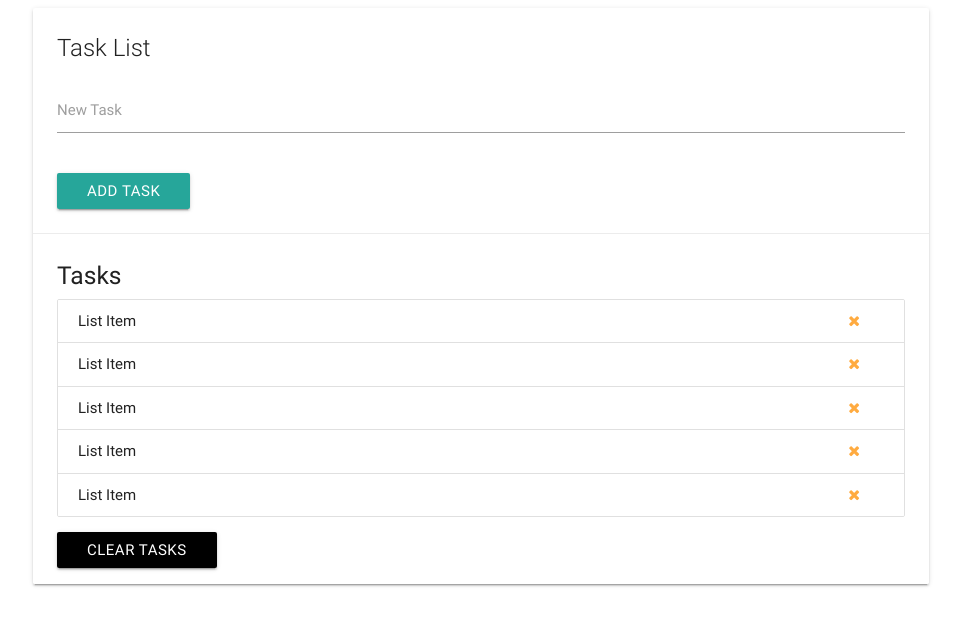
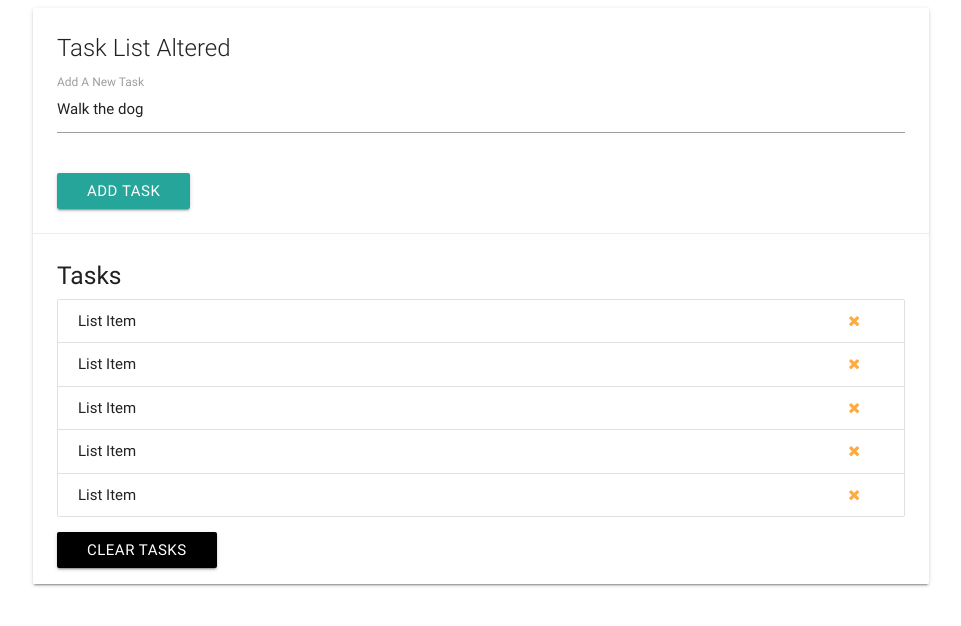
Before and after one commit to rodrigo-travessa/PureJS-UdemyCourse, a plain HTML site: page index.html in a window 1280 px wide. Shown: the whole page, without its empty margins (159-1120 px from the left). Drawn offline with nearby package versions, Linux system fonts and the light colour scheme.

Commit message:
returning to the course

```diff
--- a/app.js
+++ b/app.js
@@ -1,4 +1,67 @@
+// document.querySelector('.clear-tasks').addEventListener('click',
+// function (e){
+//   console.log('Hello World');
+
+//   //e.preventDefault();
+// }); //
 const form = document.querySelector('form');
+const taskInput = document.getElementById('task');
+
+form.addEventListener('submit', runEvent);
+
+function runEvent(e){
+  console.log(e.type);
+  console.log(taskInput.value);
+
+  e.preventDefault();
+}
+
+
+
+
+
+/*
+document.querySelector('.clear-tasks').addEventListener('click', onClick);
+
+function onClick(e){
+  console.log("Clicked")
+  let val;
+
+  val = e;
+
+  val = e.target;
+  val = e.target.id;
+  val = e.target.className;
+  val = e.target.innerText="hello";
+  val = e.type;
+  val = e.timeStamp;
+  val = e.clientY + " " + e.clientX;
+  // OffsetY X coords of the button
+
+
+
+  // val = e.target.classList;
+  // val.forEach(element => {
+  //   console.log(element)
+  // });
+
+
+  console.log(val);
+};
+
+
+
+
+
+
+
+
+
+
+
+
+
+/*const form = document.querySelector('form');
 const taskInput = document.getElementById('task');
 const heading = document.querySelector('h5');
 const select = document.querySelector('select');
@@ -38,4 +101,4 @@ function runEvent(e){
   // console.log(taskInput.value);
 
   // e.preventDefault();
-}
+}*/
--- a/index.html
+++ b/index.html
@@ -17,12 +17,12 @@
       <div class="col s12">
         <div id="main" class="card">
           <div class="card-content">
-            <span class="card-title">Task List</span>
+            <span class="card-title">Task List Altered</span>
             <div class="row">
               <form id="task-form" action="index.php">
                 <div class="input-field col s12">
                   <input type="text" name="task" id="task" value="Walk the dog">
-                  <label for="task">New Task</label>
+                  <label for="task">Add A New Task</label>
                 </div>
                 <select>
                   <option value="1">1</option>
```
